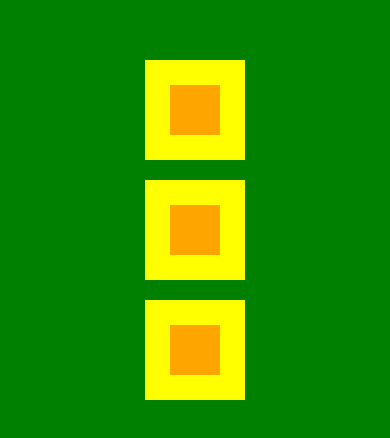
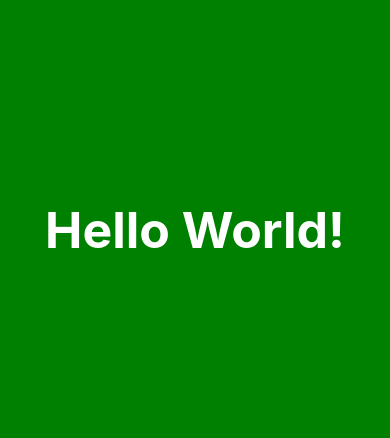
Before and after one commit to ajou-time-wise/react-native-tutorial, a React Native app in the folder ch2-component/: screen / in a window 390 px wide. Shown: the part 192-630 px from the top of the page. Built offline with nearby package versions, Linux system fonts and the light colour scheme.

Commit message:
fix : Text 예시 코드 수정

```diff
--- a/ch2-component/App.js
+++ b/ch2-component/App.js
@@ -1,13 +1,10 @@
 import { StyleSheet, View } from "react-native";
-import EXView from "./components/EXView";
 import EXText from "./components/EXText";
 
 export default function App() {
   return (
     <View style={styles.container}>
-      <EXView />
-      <EXView />
-      <EXView />
+      <EXText />
     </View>
   );
 }
--- a/ch2-component/components/EXText.js
+++ b/ch2-component/components/EXText.js
@@ -1,22 +1,12 @@
-import { StyleSheet, Text, View } from "react-native";
+import { StyleSheet, Text } from "react-native";
 
 function EXText() {
-  return (
-    <View style={styles.container}>
-      <Text style={styles.text}>Hello World!</Text>
-    </View>
-  );
+  return <Text style={styles.text}>Hello World!</Text>;
 }
 
 export default EXText;
 
 const styles = StyleSheet.create({
-  container: {
-    flex: 1,
-    justifyContent: "center",
-    alignItems: "center",
-    backgroundColor: "green",
-  },
   text: {
     fontSize: 50,
     color: "white",
```
